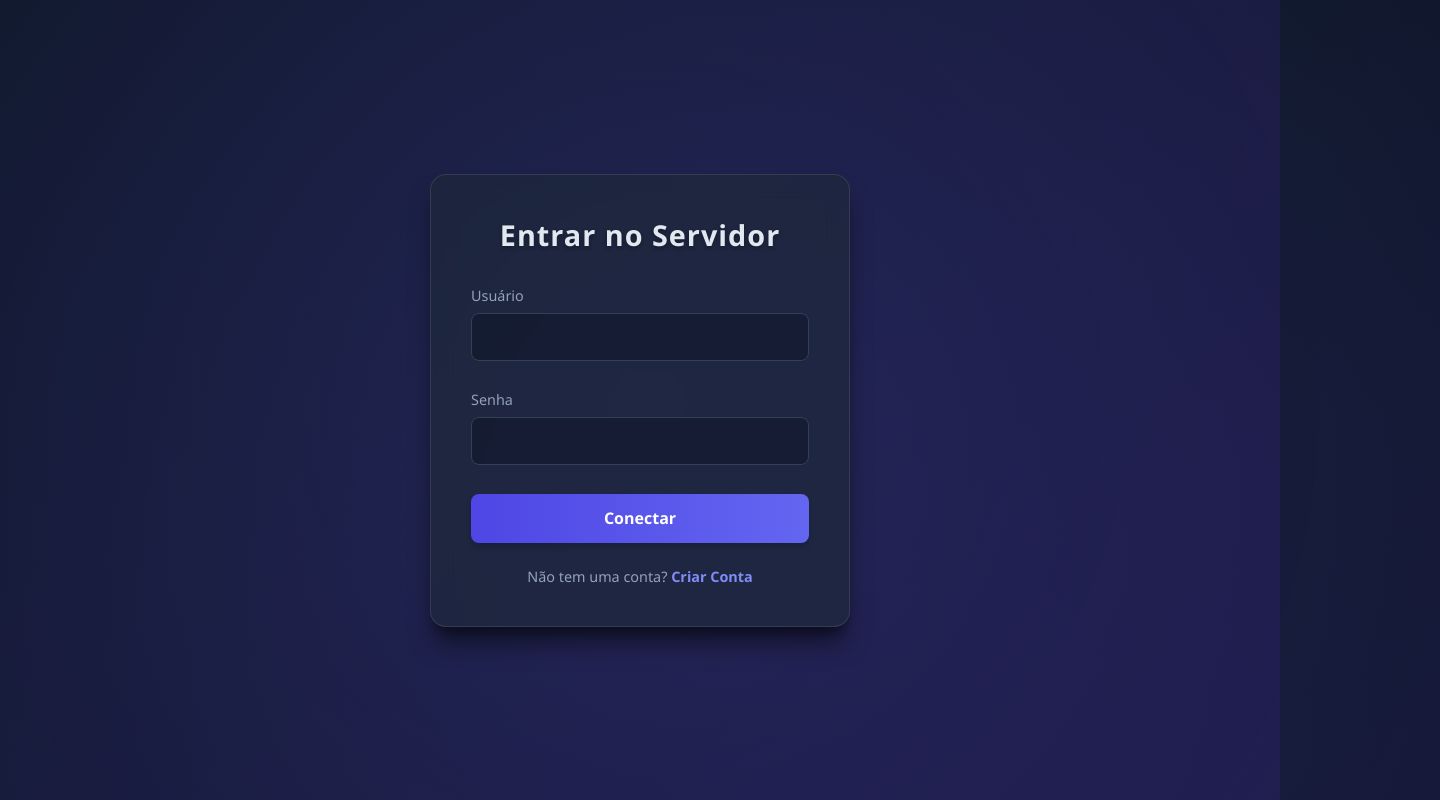
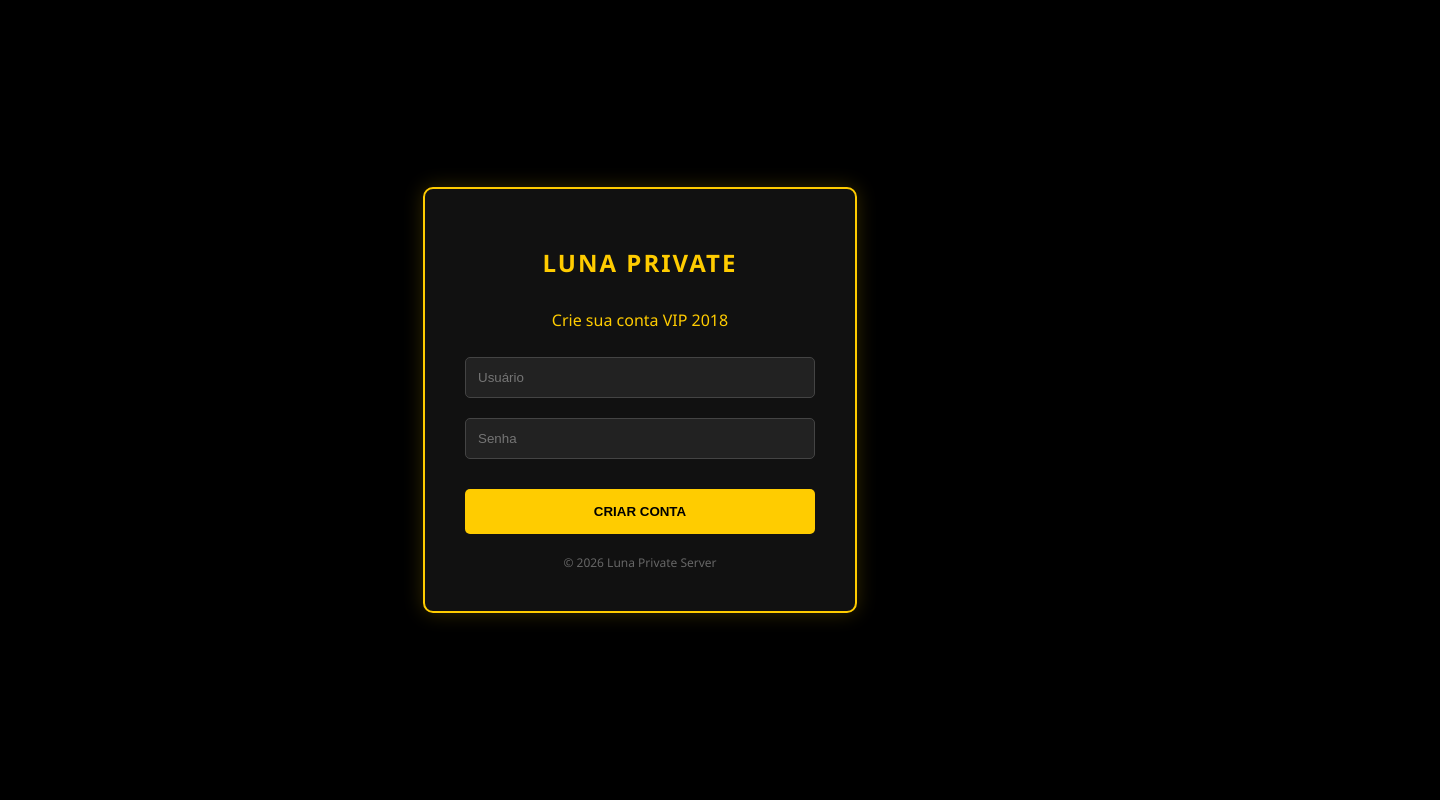
Before and after one commit to foxyz-admin/Luna-Private-Server, a website: page public/Index.html in a window 1280 px wide. Shown: the top 800 px of the page, 1440 px wide, since content can reach past the window. Drawn offline with Linux system fonts and the light colour scheme.

Commit message:
Update Index.html for registration and styling

```diff
--- a/public/Index.html
+++ b/public/Index.html
@@ -1,270 +1,113 @@
 <!DOCTYPE html>
-<html lang="pt-BR">
+<html lang="pt-br">
 <head>
     <meta charset="UTF-8">
     <meta name="viewport" content="width=device-width, initial-scale=1.0">
-    <title>Luna Private Server</title>
+    <title>Luna Private Server - Cadastro</title>
     <style>
-        * {
-            box-sizing: border-box;
-            margin: 0;
-            padding: 0;
+        body {
+            background-color: #000;
+            color: #FFCC00;
             font-family: 'Segoe UI', Tahoma, Geneva, Verdana, sans-serif;
-        }
-
-        body {
-            background: linear-gradient(135deg, #0f172a, #1e1b4b);
-            color: #f8fafc;
             display: flex;
             justify-content: center;
             align-items: center;
-            min-height: 100vh;
-            overflow: hidden;
+            height: 100vh;
+            margin: 0;
         }
-
-        /* Animação de fundo */
-        body::before {
-            content: '';
-            position: absolute;
-            width: 200%;
-            height: 200%;
-            background: radial-gradient(circle, rgba(99, 102, 241, 0.15) 0%, transparent 60%);
-            top: -50%;
-            left: -50%;
-            animation: spinBg 20s linear infinite;
-            z-index: 0;
+        .container {
+            background-color: #111;
+            padding: 40px;
+            border-radius: 10px;
+            border: 2px solid #FFCC00;
+            box-shadow: 0 0 20px rgba(255, 204, 0, 0.2);
+            width: 350px;
+            text-align: center;
         }
-
-        @keyframes spinBg {
-            100% { transform: rotate(360deg); }
+        h1 {
+            margin-bottom: 30px;
+            font-size: 24px;
+            text-transform: uppercase;
+            letter-spacing: 2px;
         }
-
-        .container {
-            background: rgba(30, 41, 59, 0.7);
-            backdrop-filter: blur(12px);
-            border: 1px solid rgba(255, 255, 255, 0.1);
-            padding: 2.5rem;
-            border-radius: 16px;
-            width: 100%;
-            max-width: 420px;
-            box-shadow: 0 20px 25px -5px rgba(0, 0, 0, 0.5), 0 10px 10px -5px rgba(0, 0, 0, 0.3);
-            position: relative;
-            z-index: 1;
-            transform: scale(0.9);
-            opacity: 0;
-            animation: fadeIn 0.6s cubic-bezier(0.16, 1, 0.3, 1) forwards;
-        }
-
-        @keyframes fadeIn {
-            to { transform: scale(1); opacity: 1; }
-        }
-
-        h2 {
-            text-align: center;
-            margin-bottom: 2rem;
-            font-size: 1.8rem;
-            letter-spacing: 1px;
-            color: #e2e8f0;
-            text-shadow: 0 2px 4px rgba(0,0,0,0.3);
-        }
-
-        .form-group {
-            margin-bottom: 1.8rem; /* Botões e inputs mais longe uns dos outros */
-        }
-
-        label {
-            display: block;
-            margin-bottom: 0.5rem;
-            color: #94a3b8;
-            font-size: 0.9rem;
-        }
-
         input {
             width: 100%;
-            padding: 0.75rem 1rem;
-            background: rgba(15, 23, 42, 0.6);
-            border: 1px solid #334155;
-            border-radius: 8px;
+            padding: 12px;
+            margin: 10px 0;
+            background-color: #222;
+            border: 1px solid #444;
+            border-radius: 5px;
             color: #fff;
-            font-size: 1rem;
-            transition: all 0.3s ease;
+            box-sizing: border-box;
         }
-
         input:focus {
+            border-color: #FFCC00;
             outline: none;
-            border-color: #6366f1;
-            box-shadow: 0 0 0 3px rgba(99, 102, 241, 0.3);
-            background: rgba(15, 23, 42, 0.9);
         }
-
-        .btn {
+        button {
             width: 100%;
-            padding: 0.85rem;
-            background: linear-gradient(90deg, #4f46e5, #6366f1);
+            padding: 15px;
+            background-color: #FFCC00;
+            color: #000;
             border: none;
-            border-radius: 8px;
-            color: white;
-            font-size: 1rem;
-            font-weight: 600;
+            border-radius: 5px;
+            font-weight: bold;
             cursor: pointer;
-            transition: all 0.3s ease;
-            box-shadow: 0 4px 6px -1px rgba(0, 0, 0, 0.2);
+            margin-top: 20px;
+            text-transform: uppercase;
         }
-
-        .btn:hover {
-            transform: translateY(-2px);
-            box-shadow: 0 10px 15px -3px rgba(99, 102, 241, 0.4);
-            filter: brightness(1.1);
+        button:hover {
+            background-color: #e6b800;
         }
-
-        .btn:active {
-            transform: translateY(0);
+        .footer {
+            margin-top: 20px;
+            font-size: 12px;
+            color: #666;
         }
-
-        .switch-form {
-            text-align: center;
-            margin-top: 1.5rem;
-            font-size: 0.9rem;
-            color: #94a3b8;
-        }
-
-        .switch-form a {
-            color: #818cf8;
-            text-decoration: none;
-            font-weight: 600;
-            cursor: pointer;
-            transition: color 0.2s;
-        }
-
-        .switch-form a:hover {
-            color: #a5b4fc;
-            text-decoration: underline;
-        }
-
-        .message {
-            padding: 0.75rem;
-            border-radius: 6px;
-            margin-bottom: 1rem;
-            font-size: 0.9rem;
-            text-align: center;
-            display: none;
-            animation: slideDown 0.3s ease;
-        }
-
-        @keyframes slideDown {
-            from { transform: translateY(-10px); opacity: 0; }
-            to { transform: translateY(0); opacity: 1; }
-        }
-
-        .error { background: rgba(239, 68, 68, 0.2); border: 1px solid #ef4444; color: #fca5a5; }
-        .success { background: rgba(34, 197, 94, 0.2); border: 1px solid #22c55e; color: #86efac; }
     </style>
 </head>
 <body>
-
-    <div class="container" id="loginBox">
-        <h2>Entrar no Servidor</h2>
-        <div class="message error" id="loginError"></div>
-        <form id="loginForm">
-            <div class="form-group">
-                <label>Usuário</label>
-                <input type="text" id="loginUser" required autocomplete="off">
-            </div>
-            <div class="form-group">
-                <label>Senha</label>
-                <input type="password" id="loginPass" required>
-            </div>
-            <button type="submit" class="btn">Conectar</button>
+    <div class="container">
+        <h1>Luna Private</h1>
+        <p>Crie sua conta VIP 2018</p>
+        <form id="registerForm">
+            <input type="text" id="username" placeholder="Usuário" required>
+            <input type="password" id="password" placeholder="Senha" required>
+            <button type="submit">Criar Conta</button>
         </form>
-        <div class="switch-form">
-            Não tem uma conta? <a onclick="toggleForm('register')">Criar Conta</a>
-        </div>
-    </div>
-
-    <div class="container" id="registerBox" style="display: none;">
-        <h2>Criar Nova Conta</h2>
-        <div class="message error" id="registerError"></div>
-        <div class="message success" id="registerSuccess"></div>
-        <form id="registerForm">
-            <div class="form-group">
-                <label>Escolha um Usuário</label>
-                <input type="text" id="regUser" required autocomplete="off">
-            </div>
-            <div class="form-group">
-                <label>Escolha uma Senha</label>
-                <input type="password" id="regPass" required>
-            </div>
-            <button type="submit" class="btn" style="background: linear-gradient(90deg, #10b981, #059669);">Registrar</button>
-        </form>
-        <div class="switch-form">
-            Já possui cadastro? <a onclick="toggleForm('login')">Fazer Login</a>
+        <div id="message" style="margin-top: 20px;"></div>
+        <div class="footer">
+            &copy; 2026 Luna Private Server
         </div>
     </div>
 
     <script>
-        function toggleForm(type) {
-            const lBox = document.getElementById('loginBox');
-            const rBox = document.getElementById('registerBox');
+        document.getElementById('registerForm').addEventListener('submit', async (e) => {
+            e.preventDefault();
+            const username = document.getElementById('username').value;
+            const password = document.getElementById('password').value;
+            const messageDiv = document.getElementById('message');
 
-            if(type === 'register') {
-                lBox.style.display = 'none';
-                rBox.style.display = 'block';
-            } else {
-                rBox.style.display = 'none';
-                lBox.style.display = 'block';
-            }
-        }
-
-        // Sistema de Login
-        document.getElementById('loginForm').addEventListener('submit', async (e) => {
-            e.preventDefault();
-            const u = document.getElementById('loginUser').value;
-            const p = document.getElementById('loginPass').value;
-            const errDiv = document.getElementById('loginError');
-            errDiv.style.display = 'none';
+            messageDiv.innerText = 'Processando...';
 
             try {
-                const res = await fetch('/api/login', {
+                const response = await fetch('/api/register', {
                     method: 'POST',
                     headers: { 'Content-Type': 'application/json' },
-                    body: JSON.stringify({ username: u, password: p })
+                    body: JSON.stringify({ username, password })
                 });
-                const data = await res.json();
-                if(!res.ok) throw new Error(data.error || 'Erro ao logar');
 
-                alert('Login efetuado! Redirecionando para o jogo...');
-                // Aqui você pode colocar a lógica para abrir o jogo ou injetar o bypass
-            } catch(err) {
-                errDiv.innerText = err.message;
-                errDiv.style.display = 'block';
-            }
-        });
-
-        // Sistema de Registro (Criar Conta por aqui mesmo)
-        document.getElementById('registerForm').addEventListener('submit', async (e) => {
-            e.preventDefault();
-            const u = document.getElementById('regUser').value;
-            const p = document.getElementById('regPass').value;
-            const errDiv = document.getElementById('registerError');
-            const succDiv = document.getElementById('registerSuccess');
-            errDiv.style.display = 'none';
-            succDiv.style.display = 'none';
-
-            try {
-                const res = await fetch('/api/register', {
-                    method: 'POST',
-                    headers: { 'Content-Type': 'application/json' },
-                    body: JSON.stringify({ username: u, password: p })
-                });
-                const data = await res.json();
-                if(!res.ok) throw new Error(data.error || 'Erro ao registrar');
-
-                succDiv.innerText = "Conta criada com sucesso! Mude para a tela de login.";
-                succDiv.style.display = 'block';
-                document.getElementById('registerForm').reset();
-            } catch(err) {
-                errDiv.innerText = err.message;
-                errDiv.style.display = 'block';
+                const data = await response.json();
+                if (response.ok) {
+                    messageDiv.style.color = '#00FF00';
+                    messageDiv.innerText = 'Conta criada com sucesso! Já pode logar no jogo.';
+                } else {
+                    messageDiv.style.color = '#FF0000';
+                    messageDiv.innerText = 'Erro: ' + data.error;
+                }
+            } catch (err) {
+                messageDiv.style.color = '#FF0000';
+                messageDiv.innerText = 'Erro de conexão com o servidor.';
             }
         });
     </script>
```
